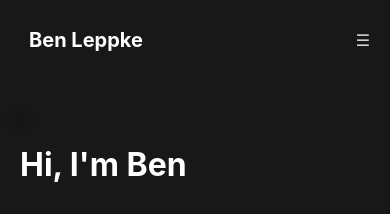
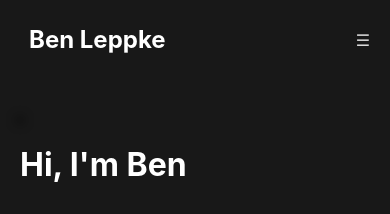
Before and after one commit to benleppke/benleppke.github.io, a Jekyll site: the page built from index.md, in a window 390 px wide. Shown: the top 214 px of the page. Built offline with Jekyll 4.4.1, drawn with Linux system fonts in a browser that asks for light colours.

Commit message:
Navbar padding

```diff
--- a/assets/css/main.css
+++ b/assets/css/main.css
@@ -76,7 +76,7 @@
 
 .nav a {
     display: inline-block;
-    padding: 4px 8px;
+    padding: 4px 4px;
     color: white;
     font-size: 18px;
     text-align: center;
@@ -101,7 +101,7 @@
 
 .nav a span {
     display: inline-block;
-    padding: 6px 10px;
+    padding: 6px 14px;
     border: 1px solid transparent;
     border-radius: 12px;
     transition: background-color 0.3s ease, border-color 0.3s ease;
@@ -183,6 +183,10 @@
         justify-content: space-between;
     }
 
+    .nav-left a {
+        font-size: 24px;
+    }
+
     .nav-right {
         display: none;
         position: absolute;
```
